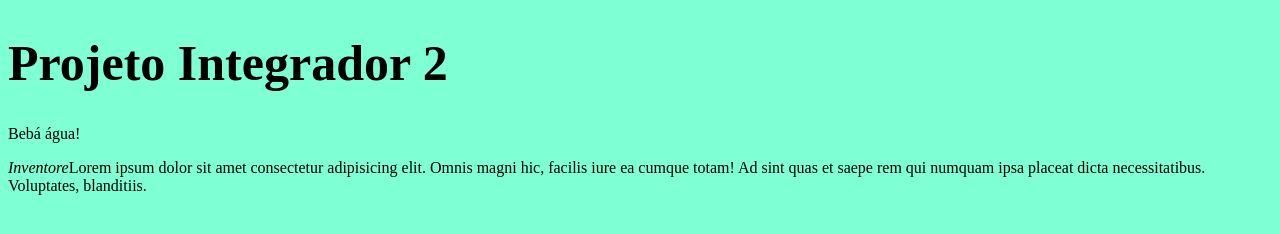
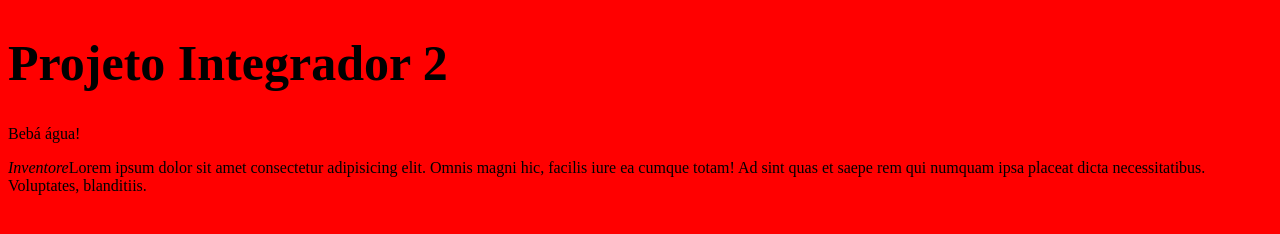
Before and after one commit to lilith1994/test-git, a plain HTML site: page index.html in a window 1280 px wide. Drawn offline with Linux system fonts and the light colour scheme.

Commit message:
Mudei a cor

```diff
--- a/index.html
+++ b/index.html
@@ -11,7 +11,7 @@
     <p><i>Inventore</i>Lorem ipsum dolor sit amet consectetur adipisicing elit. Omnis magni hic, facilis iure ea cumque totam! Ad sint quas et saepe rem qui numquam ipsa placeat dicta necessitatibus. Voluptates, blanditiis.</p>
     </main>
 </head>
-<body style="background-color: aquamarine;">
+<body style="background-color: red;">
 
 </body>
 </html>
```
